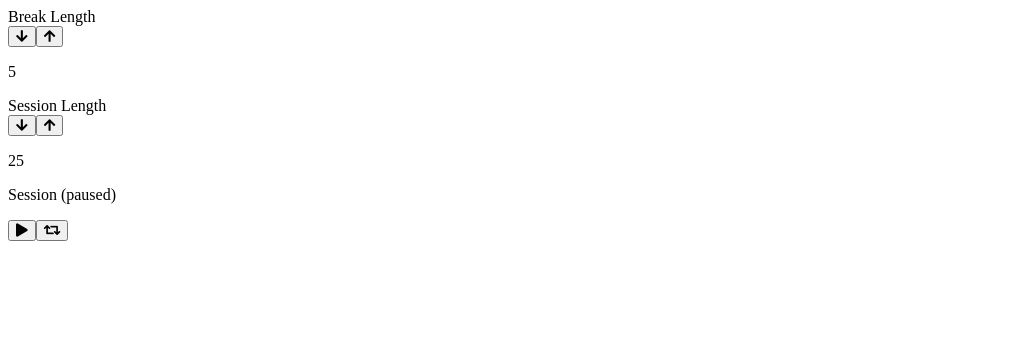
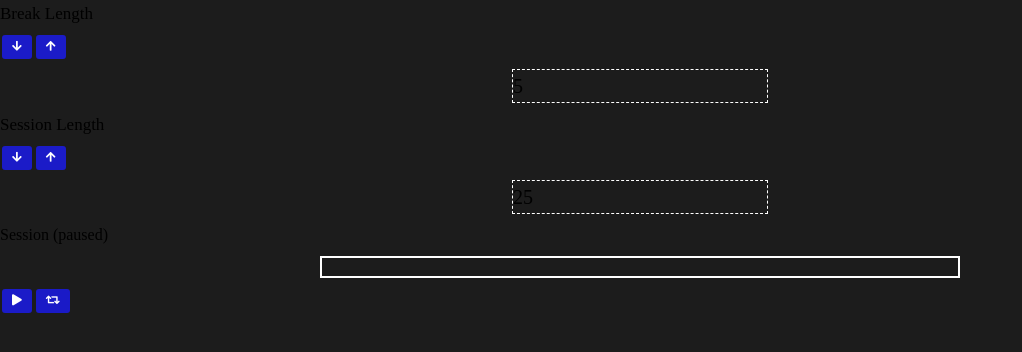
Before and after one commit to desirekaleba/freecodecamp-curriculum, a React (Create React App) app in the folder pomodoro-clock/: page / in a window 1280 px wide. Shown: the top 352 px of the page, without its empty margins (0-1022 px from the left). Built offline with nearby package versions, Linux system fonts and the light colour scheme.

Commit message:
Add main style file

```diff
--- a/pomodoro-clock/src/App.css
+++ b/pomodoro-clock/src/App.css
@@ -1,38 +1,56 @@
-.App {
+* {
+  margin: 0;
+  padding: 0;
+  box-sizing: border-box;
+  line-height: 1.6;
+  transition: all 0.5s ease;
+}
+
+body {
+  background-color: rgba(0, 0, 0, 0.89);
+}
+
+#main-app {
+  max-width: 350px;
+  margin: 1rem auto;
+  background-color: rgb(10, 10, 88);
+  color: white;
+  padding: 1rem 3rem;
   text-align: center;
 }
 
-.App-logo {
-  height: 40vmin;
-  pointer-events: none;
+button {
+  border: none;
+  outline: none;
+  padding: 3px 10px;
+  font-size: 0.7rem;
+  margin: 2px;
+  cursor: pointer;
+  border-radius: 3px;
+  color: white;
+  background-color: rgba(27, 27, 223, 0.884);
 }
 
-@media (prefers-reduced-motion: no-preference) {
-  .App-logo {
-    animation: App-logo-spin infinite 20s linear;
-  }
+#break-label,
+#session-label {
+  display: inline-block;
+  font-size: 17px;
+  margin-bottom: 5px;
 }
 
-.App-header {
-  background-color: #282c34;
-  min-height: 100vh;
-  display: flex;
-  flex-direction: column;
-  align-items: center;
-  justify-content: center;
-  font-size: calc(10px + 2vmin);
-  color: white;
+#break-length,
+#session-length {
+  font-size: 20px;
+  width: 20%;
+  border: 1px dashed white;
+  margin: 8px auto;
 }
 
-.App-link {
-  color: #61dafb;
+p#time-left {
+  width: 50%;
+  text-align: center;
+  border: 2px solid white;
+  margin: 8px auto;
+  padding: 9px 13px;
+  font-size: 30px;
 }
-
-@keyframes App-logo-spin {
-  from {
-    transform: rotate(0deg);
-  }
-  to {
-    transform: rotate(360deg);
-  }
-}
```
